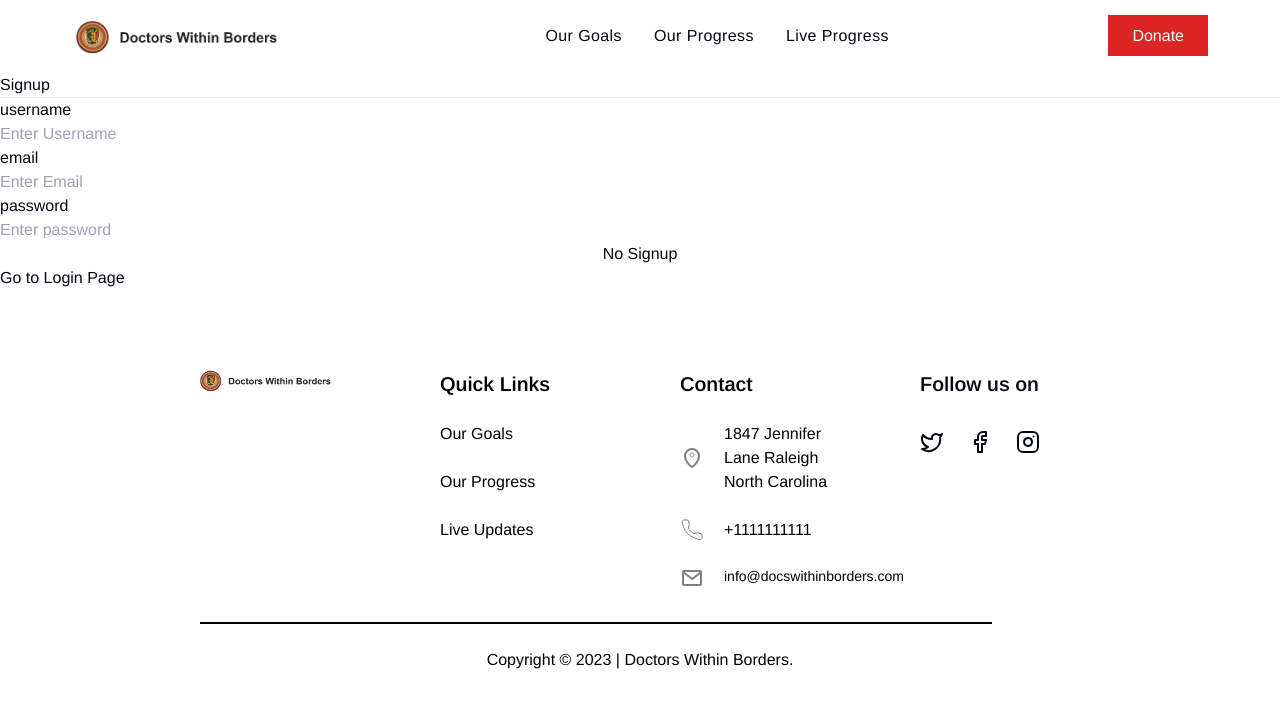
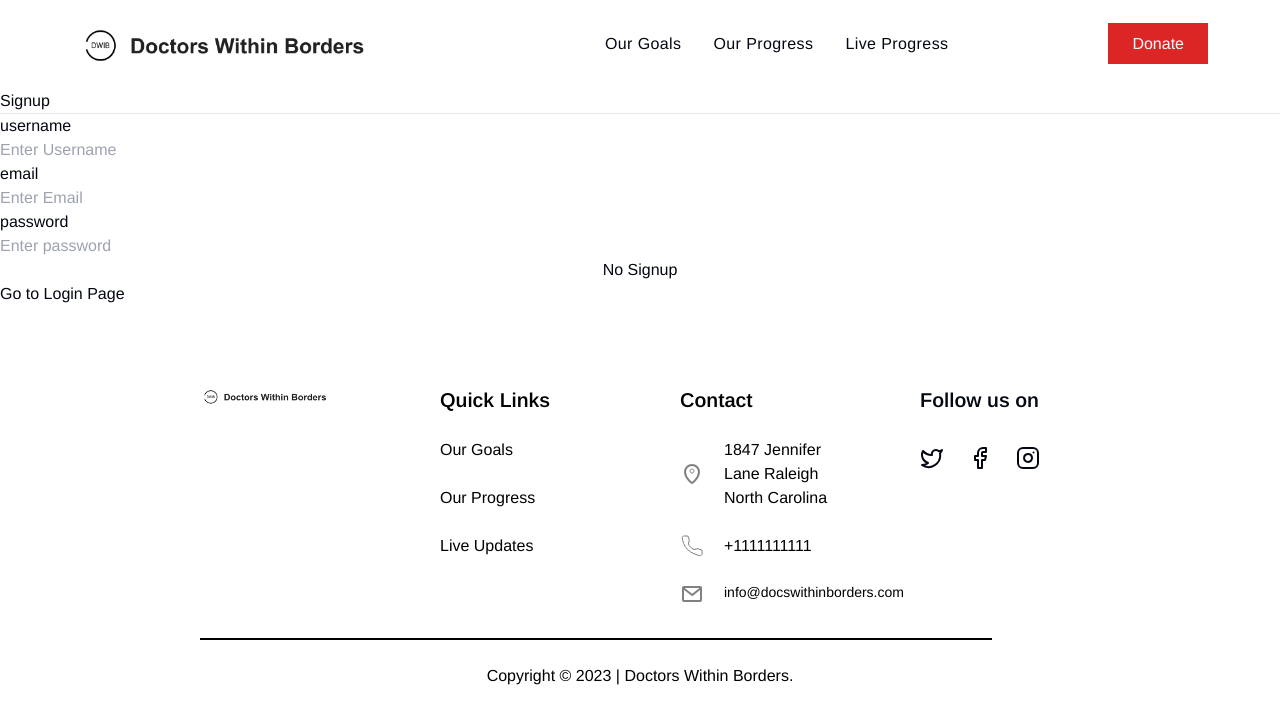
Before and after one commit to signifershrey/DonateApp1, a Next.js app: page /signup in a window 1280 px wide. Shown: the top 724 px of the page. Built offline with nearby package versions, Linux system fonts and the light colour scheme.

Commit message:
logo changed

```diff
--- a/src/app/footer.tsx
+++ b/src/app/footer.tsx
@@ -16,7 +16,13 @@ const Footer = () => {
           <div className="md:mx-32">
             <div className="grid grid-cols-1 md:grid-cols-4 md:gap-y-20 gap-y-10 md:gap-x-20 md:mb-4">
               <div className="cols-span-3">
-                <Image src={logo} alt={"icon"} height={120} width={800} />
+                <Image
+                  src={logo}
+                  alt={"icon"}
+                  height={64}
+                  quality={100}
+                  className="object-contain"
+                />
               </div>
               <div className="cols-span-1">
                 <div className="flex flex-col gap-6">
--- a/src/app/navbar.tsx
+++ b/src/app/navbar.tsx
@@ -44,7 +44,7 @@ export function MobileNav() {
             className="object-contain"
             alt="logo"
             height={40}
-            quality={100}
+            quality={200}
           />
         </figure>
         <div className="text-black absolute -right-6 xm:right-8 top-5">
@@ -94,7 +94,7 @@ export function DesktopNav() {
             src={logoImg}
             className="object-contain p-1"
             alt="logo"
-            height={34}
+            height={50}
             quality={100}
           />
         </Link>
```
Also changed, not shown: src/assets/FaciconDWB.png (added), src/assets/logo.png.
